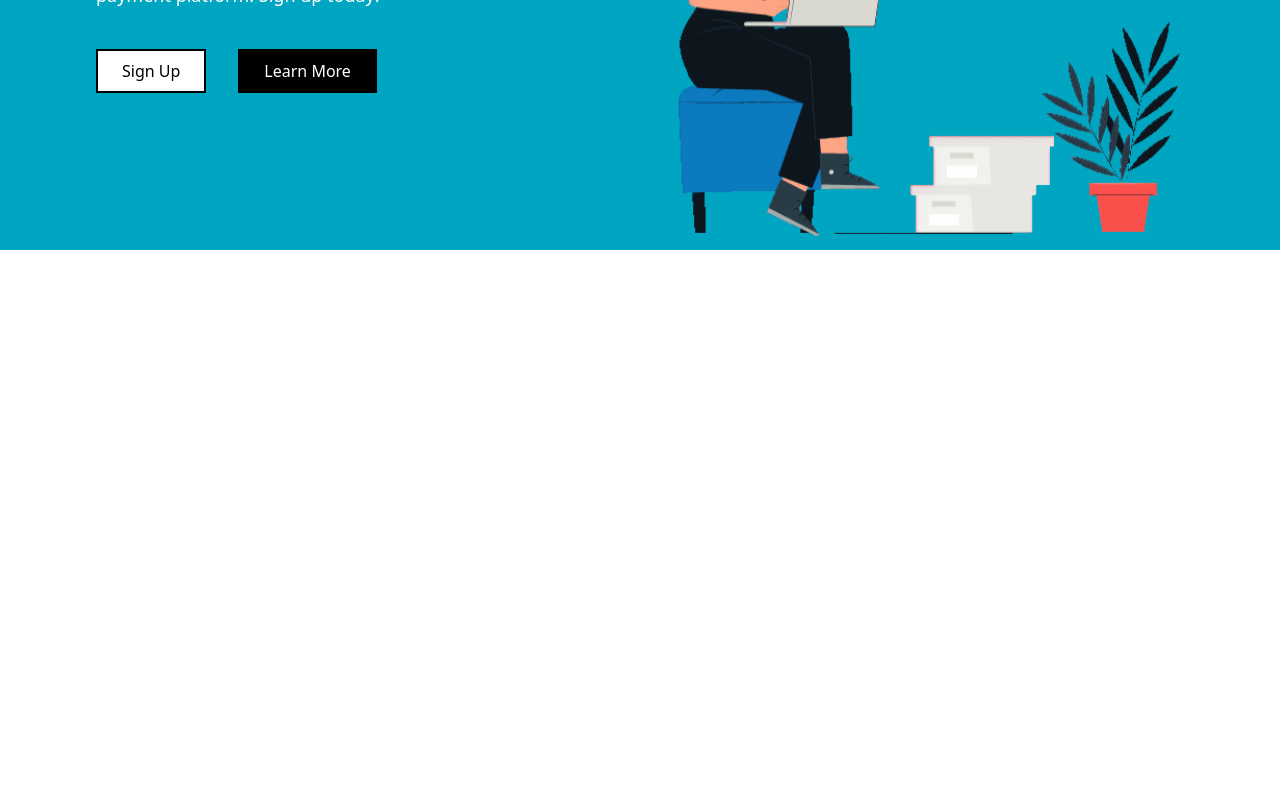
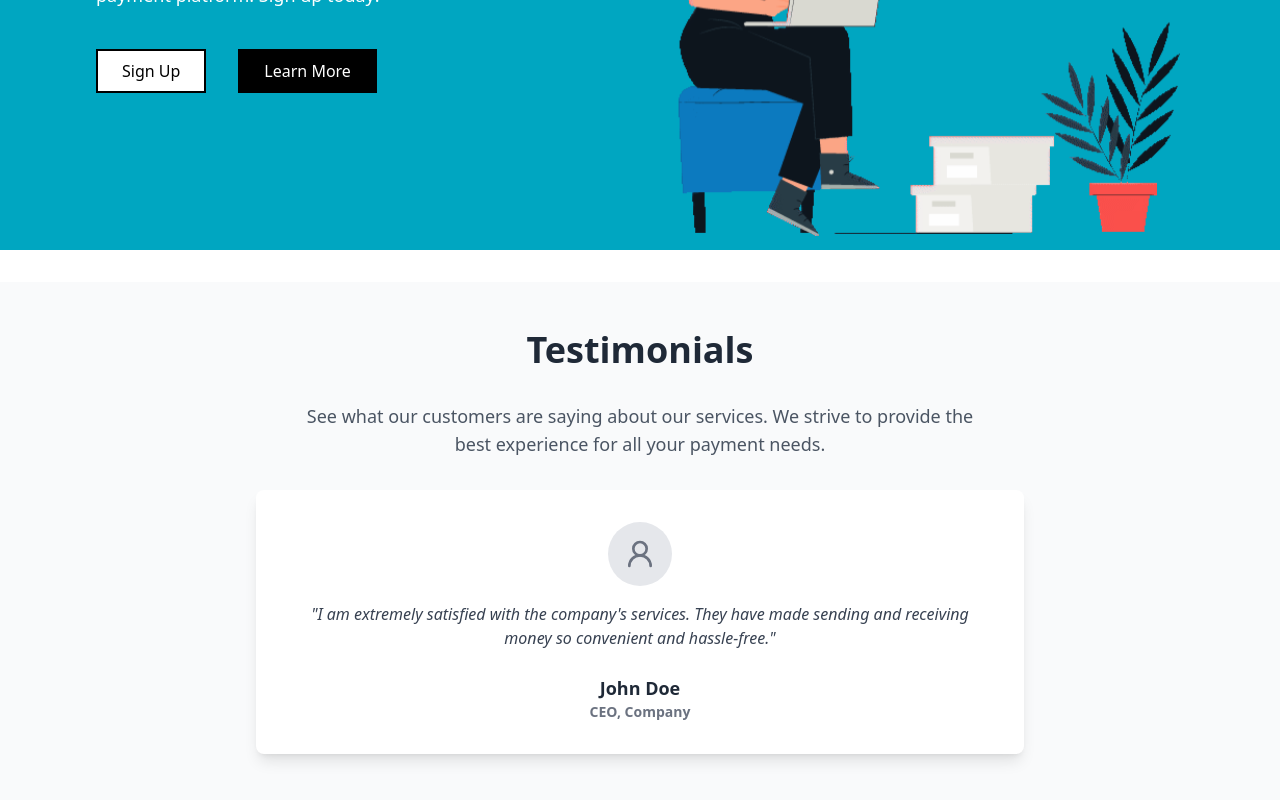
Before and after one commit to dominicOT/Oltrapay-website, a React (Vite) app: page / in a window 1280 px wide. Shown: the part 2831-3631 px from the top of the page. Before the commit the page ends 3081 px from the top, so only its background shows below. Built offline with nearby package versions, Linux system fonts and the light colour scheme.

Commit message:
[UPDATE]: adds the testimonial section

```diff
--- /dev/null
+++ b/src/features/Home/Testimony.jsx
@@ -0,0 +1,34 @@
+import { User2 } from "lucide-react";
+import React from "react";
+
+const Testimony = () => {
+  return (
+    <section className="h-auto lg:h-[600px] py-12 bg-gray-50">
+      <div className="container flex flex-col items-center px-6 lg:px-24 gap-8 text-center">
+        {/* Heading */}
+        <h1 className="text-4xl font-bold text-gray-800">Testimonials</h1>
+        <p className="text-lg text-gray-600 max-w-2xl">
+          See what our customers are saying about our services. We strive to
+          provide the best experience for all your payment needs.
+        </p>
+
+        {/* Testimonial Card */}
+        <div className="bg-white shadow-lg rounded-lg p-8 lg:max-w-3xl flex flex-col items-center text-center">
+          <div className="w-16 h-16 bg-gray-200 rounded-full flex items-center justify-center mb-4">
+            <User2 className="text-gray-500 w-8 h-8" />
+          </div>
+          <p className="text-gray-700 italic mb-6">
+            "I am extremely satisfied with the company's services. They have
+            made sending and receiving money so convenient and hassle-free."
+          </p>
+          <div className="text-gray-800 font-semibold">
+            <h3 className="text-lg">John Doe</h3>
+            <p className="text-sm text-gray-500">CEO, Company</p>
+          </div>
+        </div>
+      </div>
+    </section>
+  );
+};
+
+export default Testimony;
--- a/src/pages/Home.jsx
+++ b/src/pages/Home.jsx
@@ -4,6 +4,7 @@ import Hero from "../features/Home/Hero";
 import BusinessInfo from "../features/Home/BusinessInfo";
 import TradeInfo from "../features/Home/TradeInfo";
 import CallToAction from "../features/Home/CallToAction";
+import Testimony from "../features/Home/Testimony";
 
 const Home = () => {
   return (
@@ -32,6 +33,10 @@ const Home = () => {
       <div className="bg-accent w-full mt-24">
         <CallToAction />
       </div>
+
+      <div className="w-full mt-8">
+        <Testimony />
+      </div>
     </>
   );
 };
```
